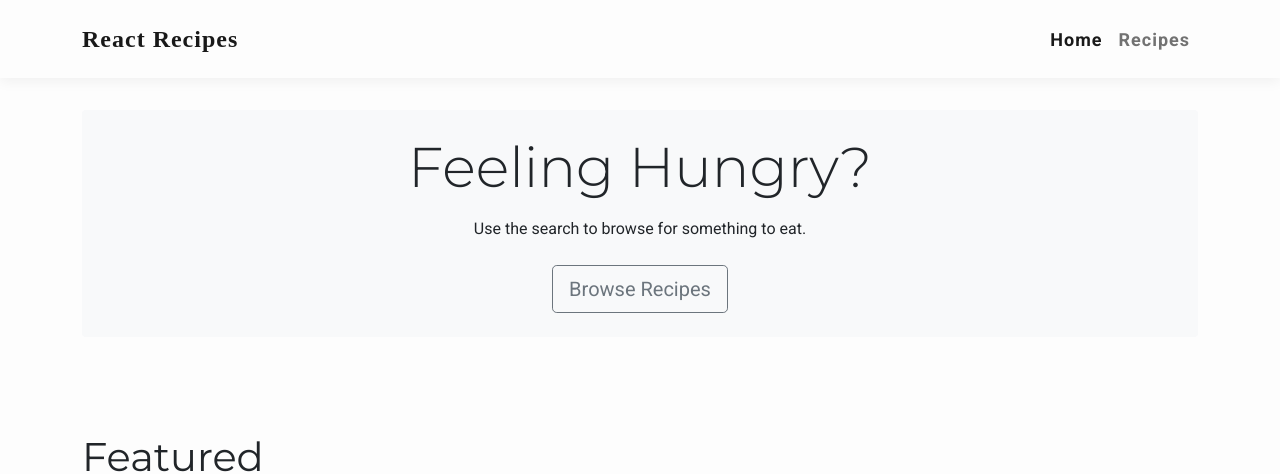
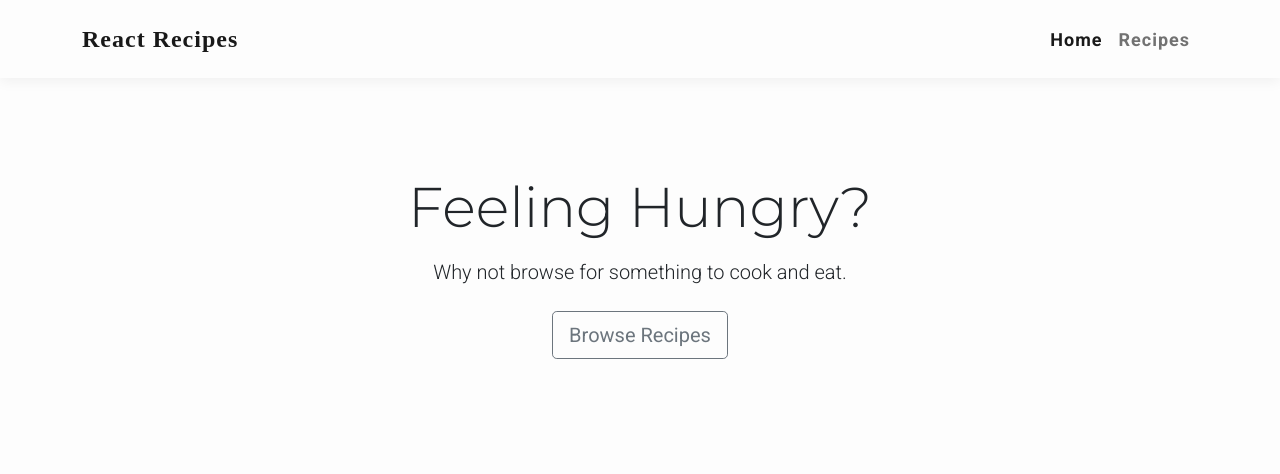
Before and after one commit to mbroome1/ReactRecipes, a React (Create React App) app in the folder ReactRecipes/ClientApp/: page / in a window 1280 px wide. Shown: the top 474 px of the page. Built offline with nearby package versions, Linux system fonts and the light colour scheme; a web font is replaced by a local one.

Commit message:
Altered styling to homepage hero, removed background color. Experimented with different navbar colours, sticking to original for now but left others commented out incase.

```diff
--- a/ReactRecipes/ClientApp/src/components/Home.js
+++ b/ReactRecipes/ClientApp/src/components/Home.js
@@ -33,9 +33,9 @@ export class Home extends Component {
   render () {
     return (
         <div>
-            <div className="hero p-4 text-center bg-light rounded">
+            <div className="hero p-6 text-center bg-hero rounded">
               <h1 className="display-4">Feeling Hungry?</h1>
-              <p className="mt-3">Use the search to browse for something to eat.</p>
+              <p className="mt-3 lead">Why not browse for something to cook and eat.</p>
               <div className="mt-4 ">
                 <a href="/recipes" className="btn btn-lg btn-outline-secondary">Browse Recipes</a>
               </div>
--- a/ReactRecipes/ClientApp/src/components/NavMenu.js
+++ b/ReactRecipes/ClientApp/src/components/NavMenu.js
@@ -25,6 +25,9 @@ export class NavMenu extends Component {
     return (
       <header>
         <Navbar className="navbar navbar-light navbar-expand-sm navbar-toggleable-sm box-shadow mb-3" light>
+        {/* <Navbar className="navbar navbar-dark navbar-expand-sm navbar-toggleable-sm mb-3 bg-dark" dark> */}
+        {/* <Navbar className="navbar navbar-dark navbar-expand-sm navbar-toggleable-sm mb-3 bg-dark box-shadow" dark> */}
+        {/* <Navbar className="navbar navbar-light navbar-expand-sm navbar-toggleable-sm mb-3" light> */}
           <Container>
             <NavbarBrand tag={Link} to="/" className='fw-bold'>React Recipes</NavbarBrand>
             <NavbarToggler onClick={this.toggleNavbar} className="mr-2" />
--- a/ReactRecipes/ClientApp/src/custom.css
+++ b/ReactRecipes/ClientApp/src/custom.css
@@ -24,6 +24,7 @@ code {
   color: #E01A76;
 }
 
+
 .btn-primary {
   color: #fff;
   background-color: #1b6ec2;
@@ -39,6 +40,10 @@ code {
     padding-left: 10px;
 }*/
 
+.p-6 {
+  padding: 4rem;
+}
+
 .footer {
   /* background-color: #145DA0;
   background-color: #83746E;
```
